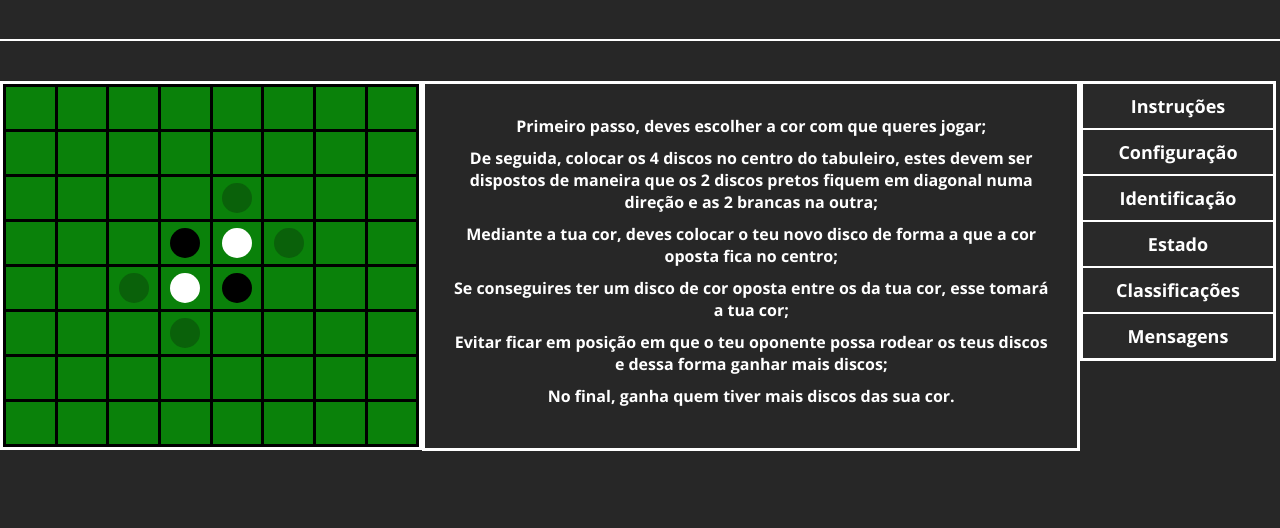
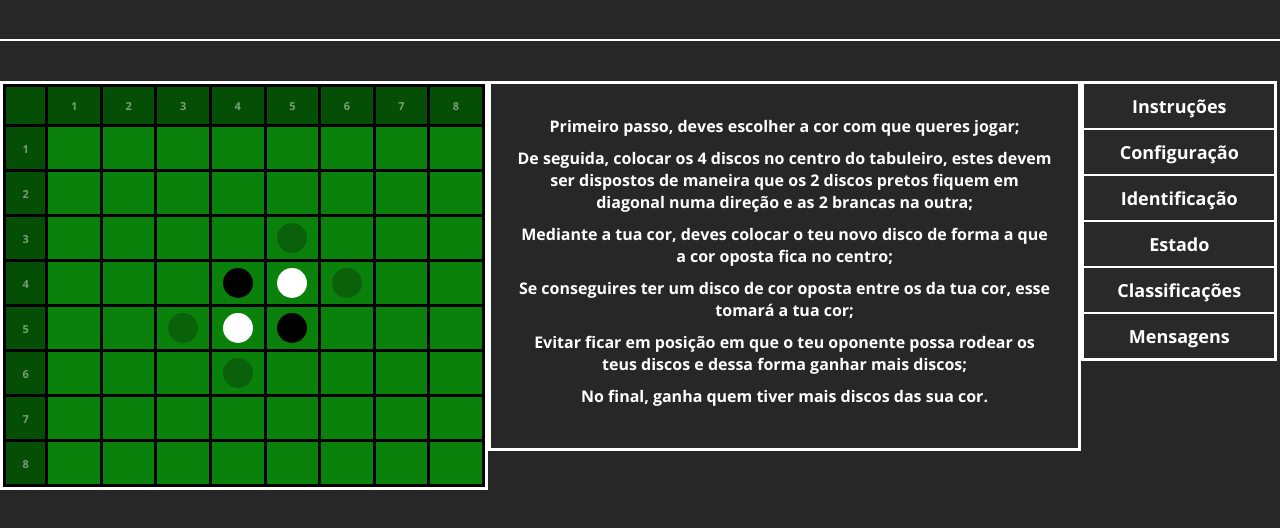
Before and after one commit to 0xNeffarion/Othello, a plain HTML site: page Trabalho1/src/index.html in a window 1280 px wide. Shown: the part 94-622 px from the top of the page. Drawn offline with nearby package versions, Linux system fonts and the light colour scheme; a web font is replaced by a local one.

Commit message:
comentarios

```diff
--- a/Trabalho1/src/index.html
+++ b/Trabalho1/src/index.html
@@ -9,13 +9,25 @@
     </head>
     <body>
         <div id="wrapper">
-            <div id="logotipo"><h3>Othello</h3></div>
+            <div id="logotipo"><a href="index.html"><h3>Othello</h3></a></div>
             <div id="jogo">
                 <div id="lado-esq">
                   <div id="tabuleiro">
                     <table id="tabela-jogo">
                         <tbody>
+                        <tr>
+                          <th></th>
+                          <th>1</th>
+                          <th>2</th>
+                          <th>3</th>
+                          <th>4</th>
+                          <th>5</th>
+                          <th>6</th>
+                          <th>7</th>
+                          <th>8</th>
+                        </tr>
                         <tr id="row-1">
+                            <th>1</th>
                             <td class="col-1"></td>
                             <td class="col-2"></td>
                             <td class="col-3"></td>
@@ -26,6 +38,7 @@
                             <td class="col-8"></td>
                         </tr>
                         <tr id="row-2">
+                            <th>2</th>
                             <td class="col-1"></td>
                             <td class="col-2"></td>
                             <td class="col-3"></td>
@@ -36,6 +49,7 @@
                             <td class="col-8"></td>
                         </tr>
                         <tr id="row-3">
+                            <th>3</th>
                             <td class="col-1"></td>
                             <td class="col-2"></td>
                             <td class="col-3"></td>
@@ -46,6 +60,7 @@
                             <td class="col-8"></td>
                         </tr>
                         <tr id="row-4">
+                            <th>4</th>
                             <td class="col-1"></td>
                             <td class="col-2"></td>
                             <td class="col-3"></td>
@@ -56,6 +71,7 @@
                             <td class="col-8"></td>
                         </tr>
                         <tr id="row-5">
+                            <th>5</th>
                             <td class="col-1"></td>
                             <td class="col-2"></td>
                             <td class="col-3"></td>
@@ -66,6 +82,7 @@
                             <td class="col-8"></td>
                         </tr>
                         <tr id="row-6">
+                            <th>6</th>
                             <td class="col-1"></td>
                             <td class="col-2"></td>
                             <td class="col-3"></td>
@@ -76,6 +93,7 @@
                             <td class="col-8"></td>
                         </tr>
                         <tr id="row-7">
+                            <th>7</th>
                             <td class="col-1"></td>
                             <td class="col-2"></td>
                             <td class="col-3"></td>
@@ -86,6 +104,7 @@
                             <td class="col-8"></td>
                         </tr>
                         <tr id="row-8">
+                            <th>8</th>
                             <td class="col-1"></td>
                             <td class="col-2"></td>
                             <td class="col-3"></td>
--- a/Trabalho1/src/style.css
+++ b/Trabalho1/src/style.css
@@ -16,6 +16,12 @@ body {
     position: relative;
     display: inline-block;
     text-align: center;
+}
+
+#logotipo a:active, a:hover, a{
+    font-style: normal;
+    text-decoration: none;
+    color:white;
 }
 
 #logotipo h3 {
@@ -54,14 +60,26 @@ body {
     text-align: center;
 }
 
-#tabuleiro table tr{
-    border: 3px solid black;
-}
-
-#tabuleiro table td{
+#tabuleiro table tr td{
     border: 3px solid black;
     height: 40px;
     width: 40px;
+}
+
+#tabuleiro table tr{
+    border: 3px solid black;
+    height: 40px;
+    width: 40px;
+}
+
+#tabuleiro table tr th{
+    height: 25px;
+    width: 30px;
+    background-color: rgb(5, 78, 5);
+    border: 3px solid black;
+    color: rgba(255, 255, 255, 0.459);
+    font-size: 11px;
+    font-weight: bold;
 }
 
 #tabuleiro table td div{
@@ -108,7 +126,7 @@ body {
 }
 
 #lado-esq {
-    width: 33%;
+    width: 38.1%;
     height: 100%;
     float: left;
 }
@@ -120,7 +138,7 @@ body {
 }
 
 #editor {
-    width: 47%;
+    width: 42%;
     min-height: 53.8%;
     height: auto;
     float: left;
```
